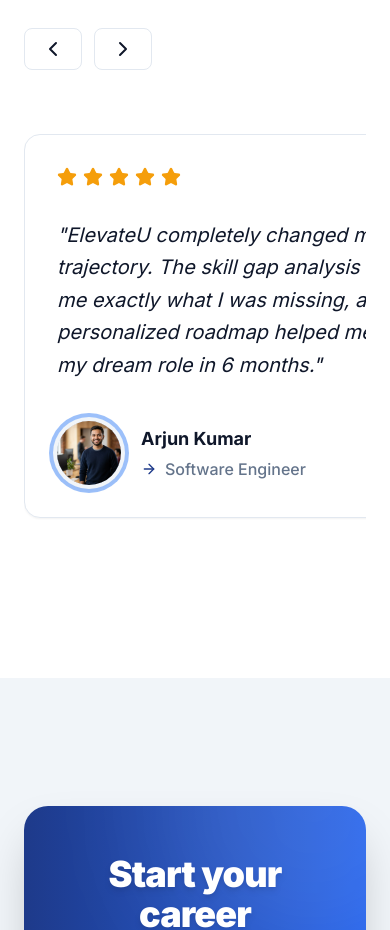
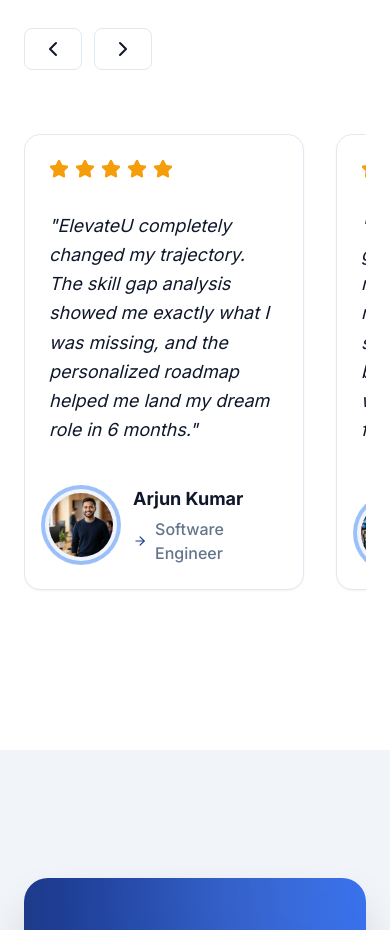
Before and after one commit to ashmitakhanal306/ElevateU, a React (Vite) app: page / in a window 390 px wide. Shown: the part 5984-6914 px from the top of the page. Built offline with nearby package versions, Linux system fonts and the light colour scheme; no server answers.

Commit message:
fix: testimonials card width on mobile

```diff
--- a/src/components/home/Testimonials.jsx
+++ b/src/components/home/Testimonials.jsx
@@ -124,7 +124,7 @@ export default function Testimonials() {
           {TESTIMONIALS.map((testimonial, idx) => (
             <Card
               key={idx}
-              className="min-w-[320px] sm:min-w-[450px] max-w-[450px] flex-shrink-0 snap-start p-8 sm:p-10 flex flex-col justify-between hover:shadow-xl transition-shadow bg-bg-page border-border"
+              className="w-[280px] sm:w-[400px] md:w-[450px] flex-shrink-0 snap-start p-6 sm:p-10 flex flex-col justify-between hover:shadow-xl transition-shadow bg-bg-page border-border"
             >
               <div>
                 <div className="flex gap-1.5 mb-8">
@@ -135,7 +135,7 @@ export default function Testimonials() {
                     />
                   ))}
                 </div>
-                <p className="text-text-primary text-xl italic mb-10 leading-relaxed">
+                <p className="text-text-primary text-lg sm:text-xl italic mb-10 leading-relaxed">
                   "{testimonial.quote}"
                 </p>
               </div>
```
